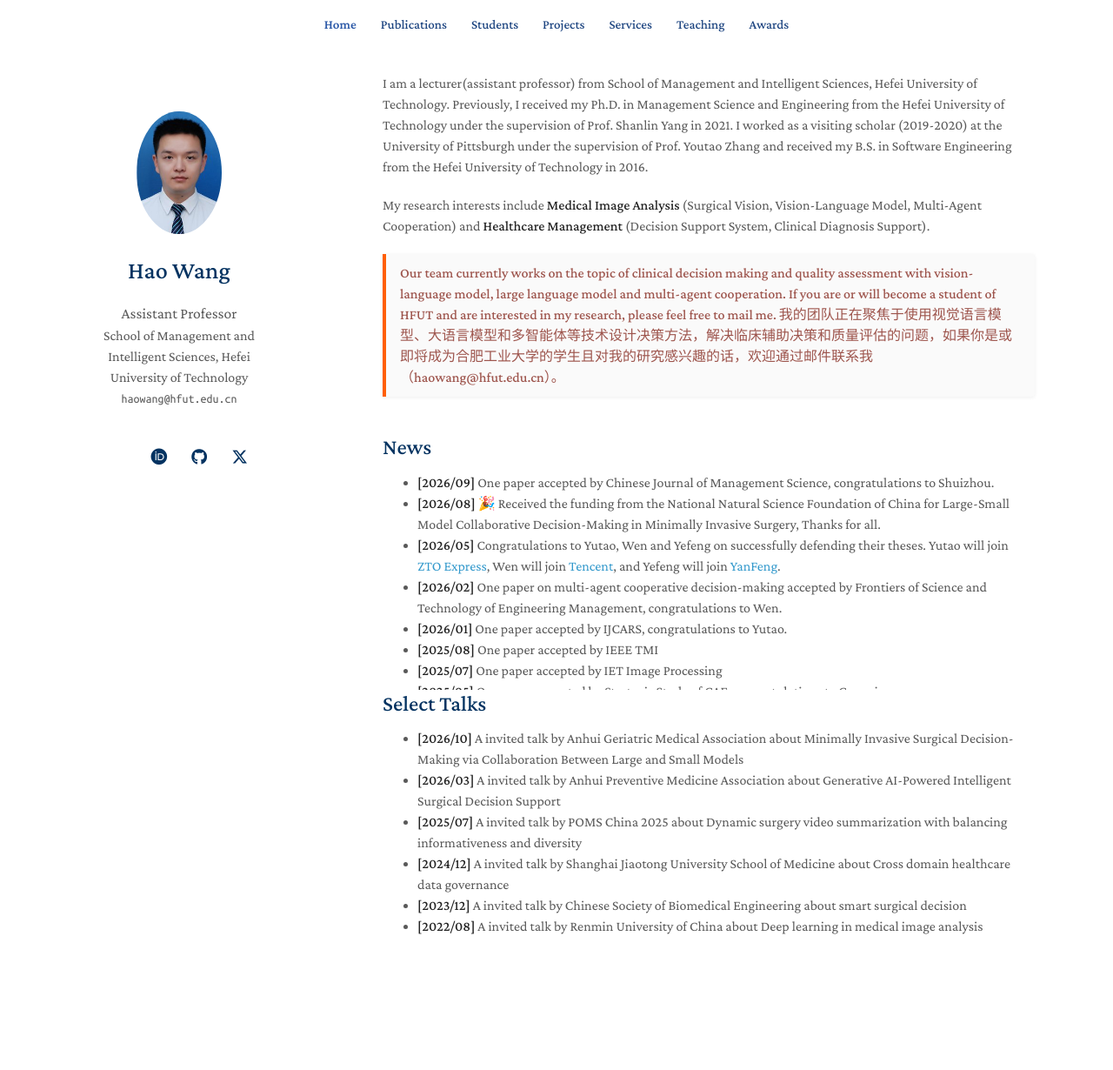
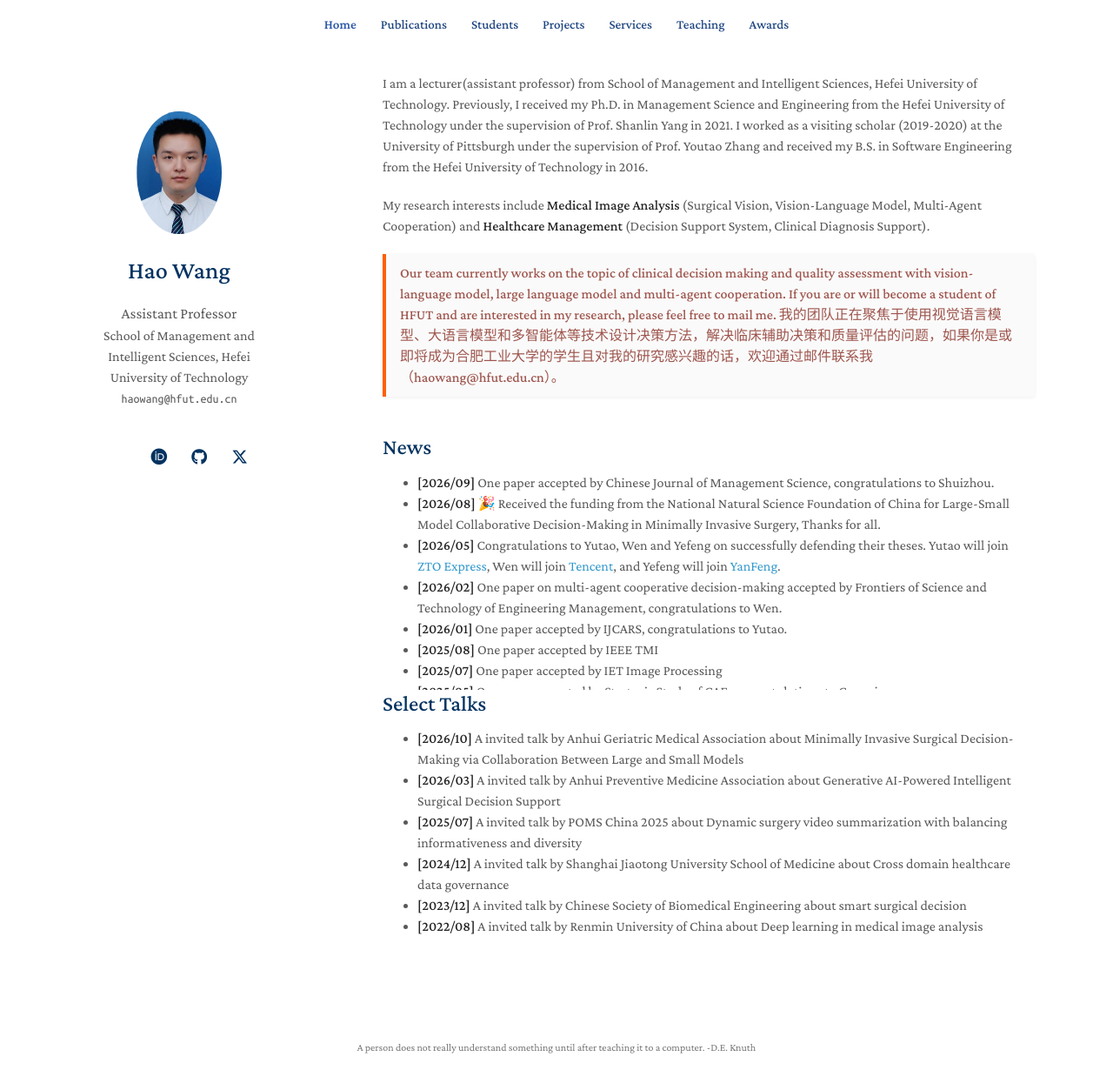
Before and after one commit to Waynehfut/waynehfut.github.io, a Jekyll site: the page built from index.md, in a window 1280 px wide and 1230 px high. Shown: the whole window at 87% size. Built offline with Jekyll 4.4.1, drawn with Linux system fonts in a browser that asks for light colours; a style sheet for code colours, icons or effects is not loaded.

Commit message:
add quote

```diff
--- a/_config.yml
+++ b/_config.yml
@@ -36,6 +36,9 @@ favicon_dark: /assets/img/favicon.png
 # footnote: This is Hao Wang's homepage. Please feel free to contact me via the mail for any question.
 # footnote_link:
 
+# Footer quote (leave empty or remove to hide)
+footer_quote: "A person does not really understand something until after teaching it to a computer. -D.E. Knuth"
+
 # Auto Dark Mode
 # You may use the option to disable the automatic dark theme
 auto_dark_mode: true
--- a/_layouts/default.html
+++ b/_layouts/default.html
@@ -241,6 +241,11 @@
         <br>
         <br>
       </footer>
+      {% if site.footer_quote and site.footer_quote != "" %}
+      <footer class="site-quote">
+        {{ site.footer_quote | escape }}
+      </footer>
+      {% endif %}
     </div>
   </body>
 </html>
--- a/assets/css/nav.css
+++ b/assets/css/nav.css
@@ -40,6 +40,20 @@
 /* Footer legal */
 .footer-legal {
   font: 12px/1.2 Crimson Pro, serif;
+}
+
+/* Quiet quote at the bottom of the page */
+.site-quote {
+  position: static;
+  float: none;
+  clear: both;
+  width: auto;
+  padding: 0 0 16px;
+  color: #767676;
+  font-size: 12px;
+  font-weight: 400;
+  line-height: 1.6;
+  text-align: center;
 }
 
 /* Clustrmaps */
```
